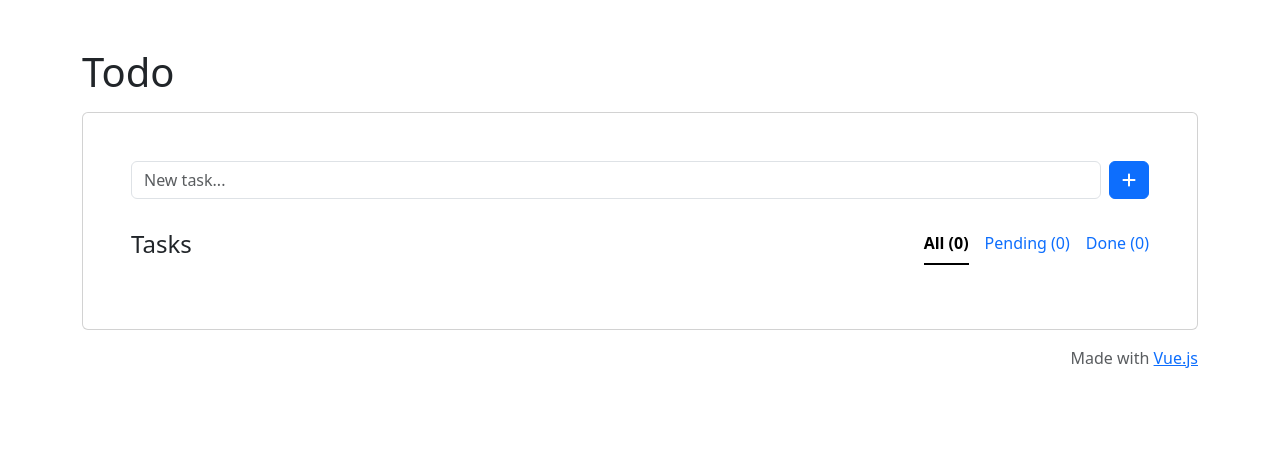
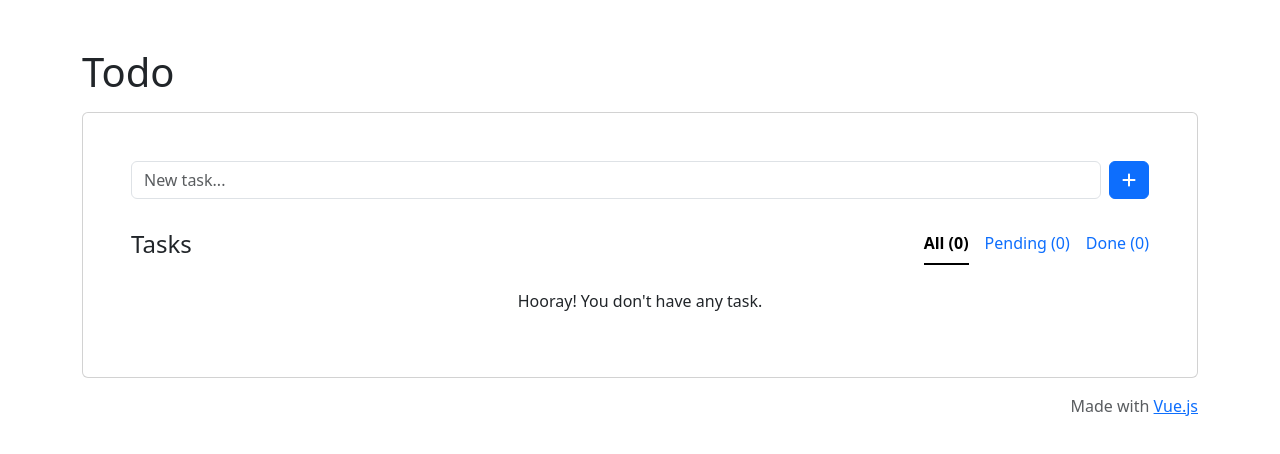
Before and after one commit to teonator/pwa-todo, a Vue app: page / in a window 1280 px wide. Shown: the top 454 px of the page. Built offline with nearby package versions, Linux system fonts and the light colour scheme.

Commit message:
Update with empty state.

```diff
--- a/src/App.vue
+++ b/src/App.vue
@@ -56,7 +56,7 @@ export default {
                 </ul>
             </div>
 
-            <div class="list-group mt-3">
+            <div v-show="tasks.length > 0" class="list-group mt-3">
                 <div v-for="task in tasks" class="list-group-item list-group-item-action d-flex align-items-center">
                     <a class="btn btn-sm me-2 btn-outline-secondary text-white">
                         <font-awesome-icon icon="fa-solid fa-check" />
@@ -70,6 +70,8 @@ export default {
                 </div>
             </div>
 
+             <p v-show="tasks.length == 0" class="mt-4 text-center">Hooray! You don't have any task.</p>
+
         </div>
     </main>
 
```
